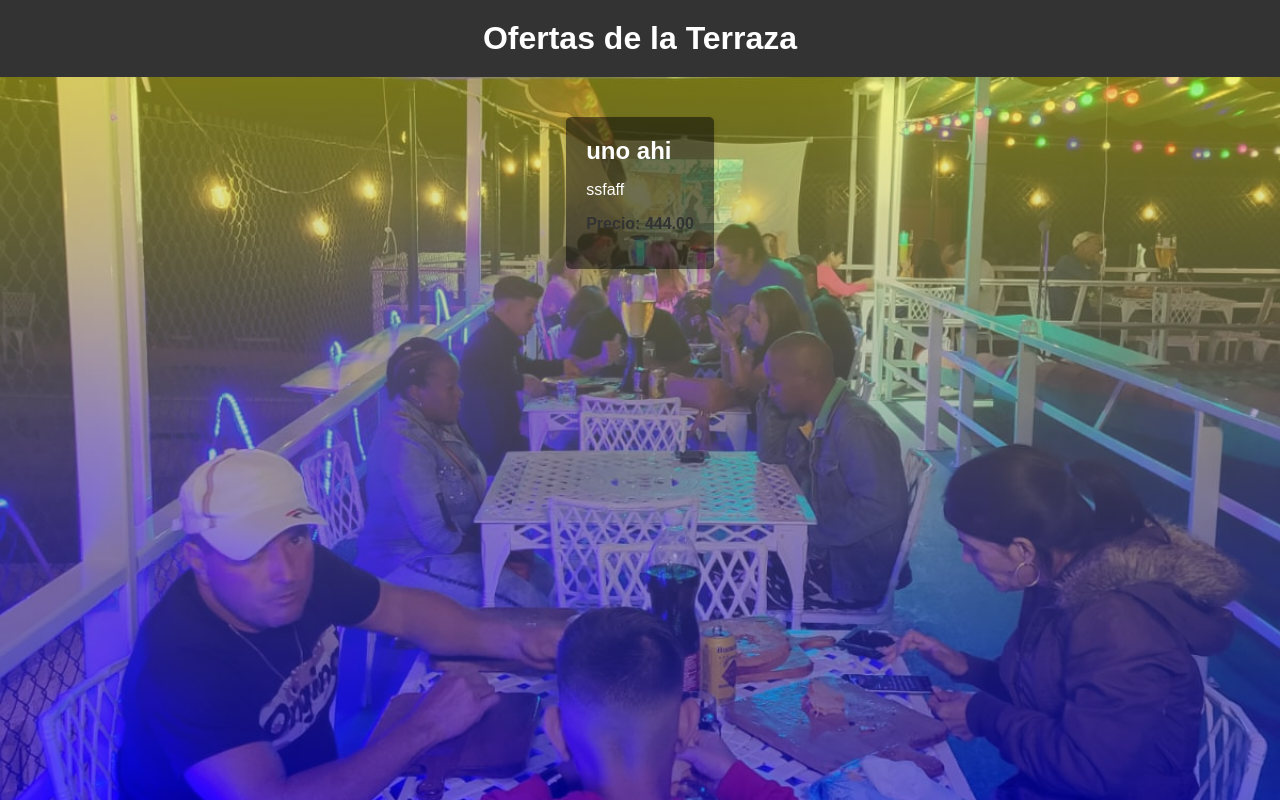
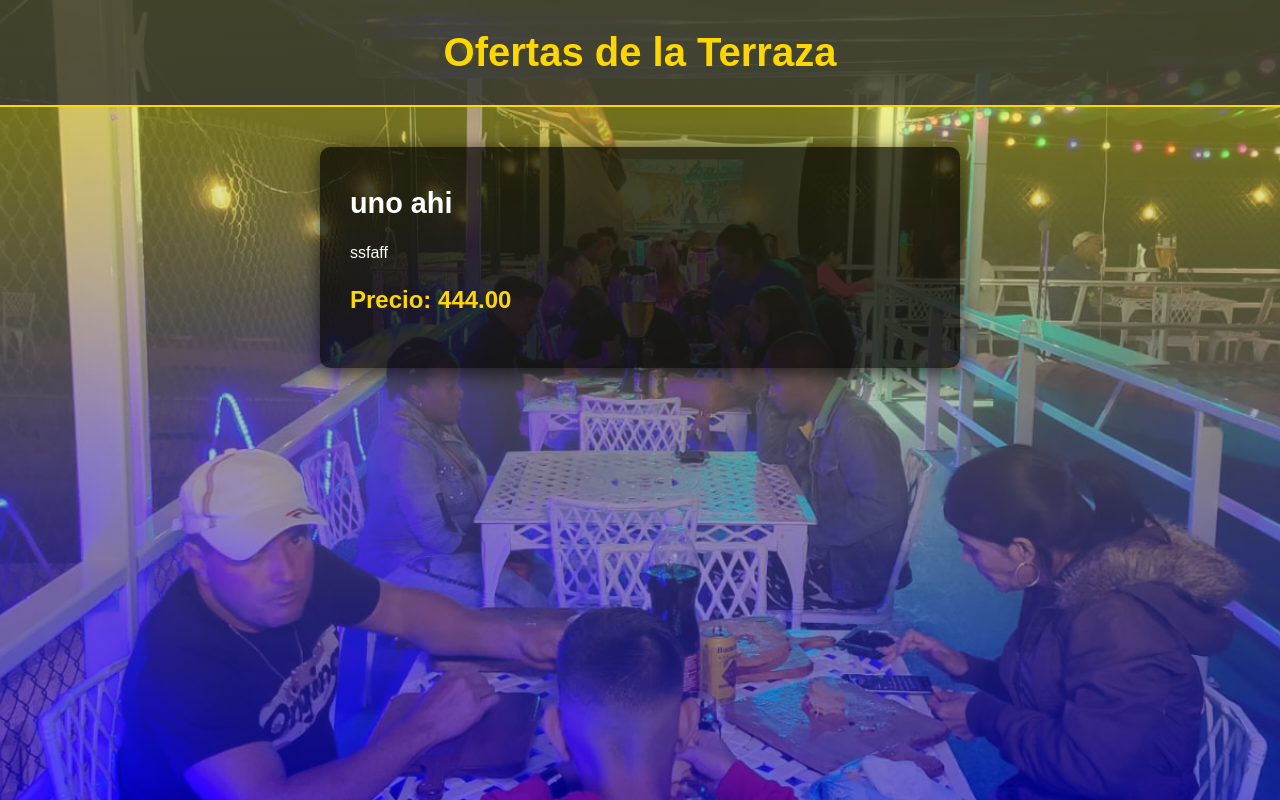
Before and after one commit to Ledihas/Yeyitas, a Django app: page /terraza/platos/ in a window 1280 px wide. Run offline with Django 5.2, Linux system fonts and the light colour scheme; data comes from the database, SQL or seed files in the repository.

Commit message:
Update ofrt_terra_list.html

```diff
--- a/terraza/templates/ofrt_terra_list.html
+++ b/terraza/templates/ofrt_terra_list.html
@@ -9,66 +9,67 @@
     <style>
         /* Estilos generales */
         body {
-            background-image:linear-gradient(to bottom,rgba(255, 255, 0, 0.5),rgba(0, 0, 255, 0.5)),url("{% static 'images/terra.jpeg' %}");
+            background-image: linear-gradient(to bottom, rgba(255, 255, 0, 0.5), rgba(0, 0, 255, 0.5)), url("{% static 'images/terra.jpeg' %}");
             background-size: cover; /* Cubre toda la pantalla */
             background-position: center; /* Centra la imagen */
             background-repeat: no-repeat;
-            font-family: Arial, sans-serif;
+            font-family: 'Montserrat', sans-serif; /* Cambiado a una fuente moderna */
             margin: 0;
             padding: 0;
             min-height: 100vh;
+            color: #fff; /* Texto blanco para mejor legibilidad */
         }
 
         header {
-            background-color: #333;
-            color: #fff;
-            padding: 20px;
+            background-color: rgba(51, 51, 51, 0.8); /* Fondo semi-transparente */
+            color: #FFD700; /* Color dorado */
+            padding: 30px;
             text-align: center;
+            border-bottom: 2px solid #FFD700; /* Línea dorada en la parte inferior */
         }
 
-        h1, h2 {
+        h1 {
+            font-size: 2.5em; /* Tamaño de fuente mayor para el encabezado */
             margin: 0;
         }
 
-        /* Estilos para las ofertas */
+        h2 {
+            font-size: 1.8em; /* Tamaño de fuente mayor para los nombres de las ofertas */
+            margin-top: 10px;
+        }
+
         /* Estilos para las ofertas */
         .container {
             display: flex;
-            flex-wrap: wrap;
-            justify-content: center;
+            flex-direction: column; /* Cambiado a columna para mostrar ofertas una bajo la otra */
+            align-items: center;
             padding: 20px;
-            background-color: transparent;
         }
 
         .oferta {
-            background-color: rgba(0, 0, 0.5, 0.5);
+            background-color: rgba(0, 0, 0, 0.7); /* Fondo negro semi-transparente */
             color:white;
-            border-radius: 5px;
-            box-shadow: 0 2px 5px rgba(0, 0, 0, 0.1);
+            border-radius: 10px; /* Bordes redondeados */
+            box-shadow: 0 4px 20px rgba(0, 0, 0, 0.7); /* Sombra más pronunciada */
             margin: 20px;
-            max-width: 300px;
-            overflow: hidden;
-        }
-        .imagen {
-            height: 200px;
-            overflow: hidden;
-            position: relative;
+            padding: 20px; /* Añadido padding para mejorar el aspecto */
+            width: 90%; /* Ancho del contenedor de oferta */
+            max-width: 600px; /* Ancho máximo */
+            transition: transform 0.3s; /* Efecto de transformación al pasar el ratón */
         }
 
-        .imagen img {
-            object-fit: cover;
-            width: 100%;
-            height: 100%;
+        .oferta:hover {
+            transform: scale(1.05); /* Efecto de aumento al pasar el ratón */
         }
 
         .contenido {
-            padding: 20px;
-            background-color: rgba(0, 0, 255, 0.01);
+            padding: 10px;
         }
 
         .precio {
-            color: #333;
+            color: #FFD700; /* Precio en dorado */
             font-weight: bold;
+            font-size: 1.5em; /* Tamaño de fuente mayor para el precio */
         }
     </style>
 </head>
@@ -84,9 +85,7 @@
             <div class="contenido">
                 <h2>{{ oferta.nombre }}</h2>
                 <p>{{ oferta.descripcion }}</p>
-                <p class="precio">Precio: {{ oferta.presio }}</p>
-
-
+                <p class="precio">Precio: {{ oferta.presio }}</p> <!-- Ajustado a 'precio' -->
             </div>
         </div>
         {% empty %}
```
